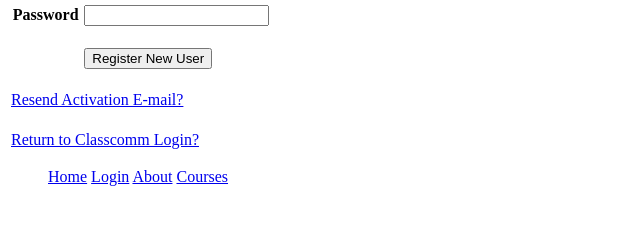
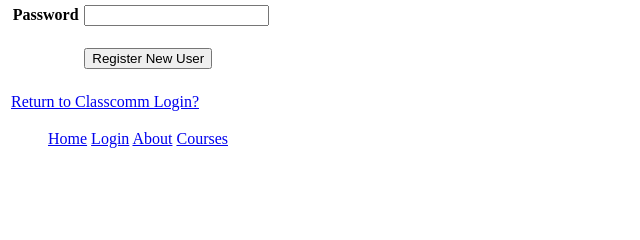
Before and after one commit to mtarsel/Django-MOOC, a Django app: template mooc/templates/registration/registration_form.html in a window 1280 px wide. Shown: the part 264-504 px from the top of the page, without its empty margins (0-640 px from the left). Run offline with Django 3.2, Linux system fonts and the light colour scheme; the template is opened without the code that fills it, so the values that code supplies are empty, except form fields; tables that the repository leaves empty hold one stand-in row (values such as "Sample post"); form fields are guessed from the names that the template uses; parts of the project's set-up code (start-up, migrations or seed data) failed here and were passed over.

Commit message:
Commented out stuff that is not in first iteration

```diff
--- a/mooc/templates/registration/login.html
+++ b/mooc/templates/registration/login.html
@@ -26,7 +26,7 @@
     <td><input type="submit" value="Login" /></td>
 </tr>
 <tr>
-    <td colspan="2"><br /><a href="/accounts/password/reset/">Forgotten Account Password?</a> </td>
+<!--    <td colspan="2"><br /><a href="/accounts/password/reset/">Forgotten Account Password?</a> </td>-->
 </tr>
 <tr>
 	<td colspan="2"><br /><b><a href="/accounts/register/">New Users Register Here!</a></b> </td>
--- a/mooc/templates/registration/registration_form.html
+++ b/mooc/templates/registration/registration_form.html
@@ -36,7 +36,7 @@
         <td><br /><input type="submit" value="Register New User" /></td>
     </tr>
     <tr>
-        <td colspan="2"><br /><a href="/accounts/resend/">Resend Activation E-mail?</a></td>
+<!--        <td colspan="2"><br /><a href="/accounts/resend/">Resend Activation E-mail?</a></td>-->
     </tr>
     <tr>
         <td colspan="2"><br /><a href="/accounts/login/">Return to Classcomm Login?</a></td>
```
Also changed, not shown: mooc_data.db.
